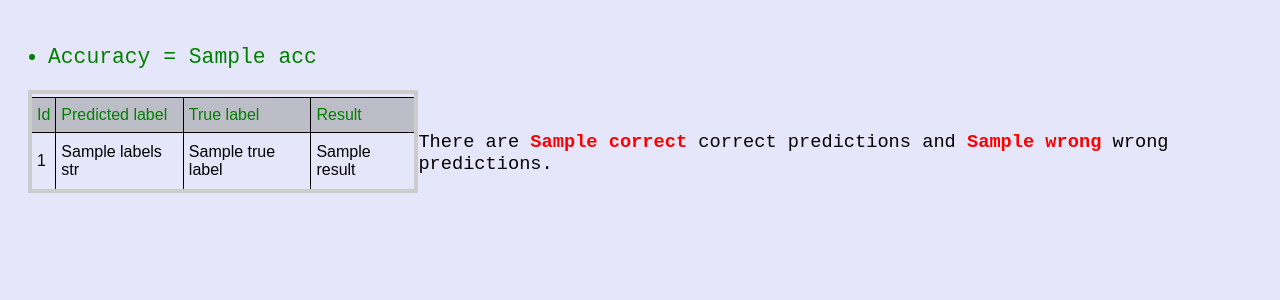
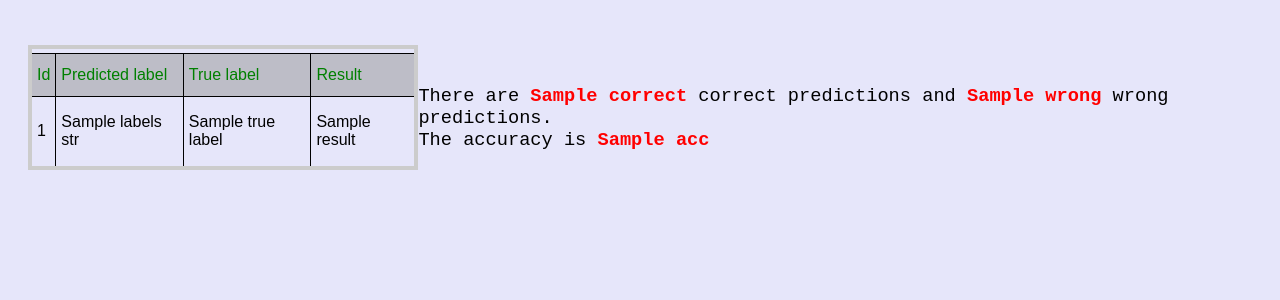
Before and after one commit to qlinh120198/GR1, a Flask app: template templates/result.html in a window 1280 px wide. Shown: the part 83-383 px from the top of the page. Run offline with Flask 2, Linux system fonts and the light colour scheme; the template is opened without the code that fills it: most values are stand-ins (such as "Sample title", 1, 10 or a date in 2020).

Commit message:
Add files via upload

```diff
--- a/templates/result.html
+++ b/templates/result.html
@@ -40,10 +40,6 @@
         </div>
     </header>
 
-    <ul class="b" style="color: green; font-size: 16pt;font-family: 'Courier New', Courier, monospace;">
-        <li>Accuracy = {{acc}}</li>
-    </ul>
-
     <div style="display: flex; justify-content: space-around;">
 
         <table style="margin-left: 20px;">
@@ -68,7 +64,8 @@
 
         <p style="font-size: 14pt;font-family: 'Courier New', Courier, monospace;">
             <br />There are <b style="color: red;">{{correct}}</b> correct predictions and
-            <b style="color: red;">{{wrong}}</b> wrong predictions.
+            <b style="color: red;">{{wrong}}</b> wrong predictions.<br>
+            The accuracy is <b style="color: red;">{{acc}}</b>
         </p>
 
     </div>
```
